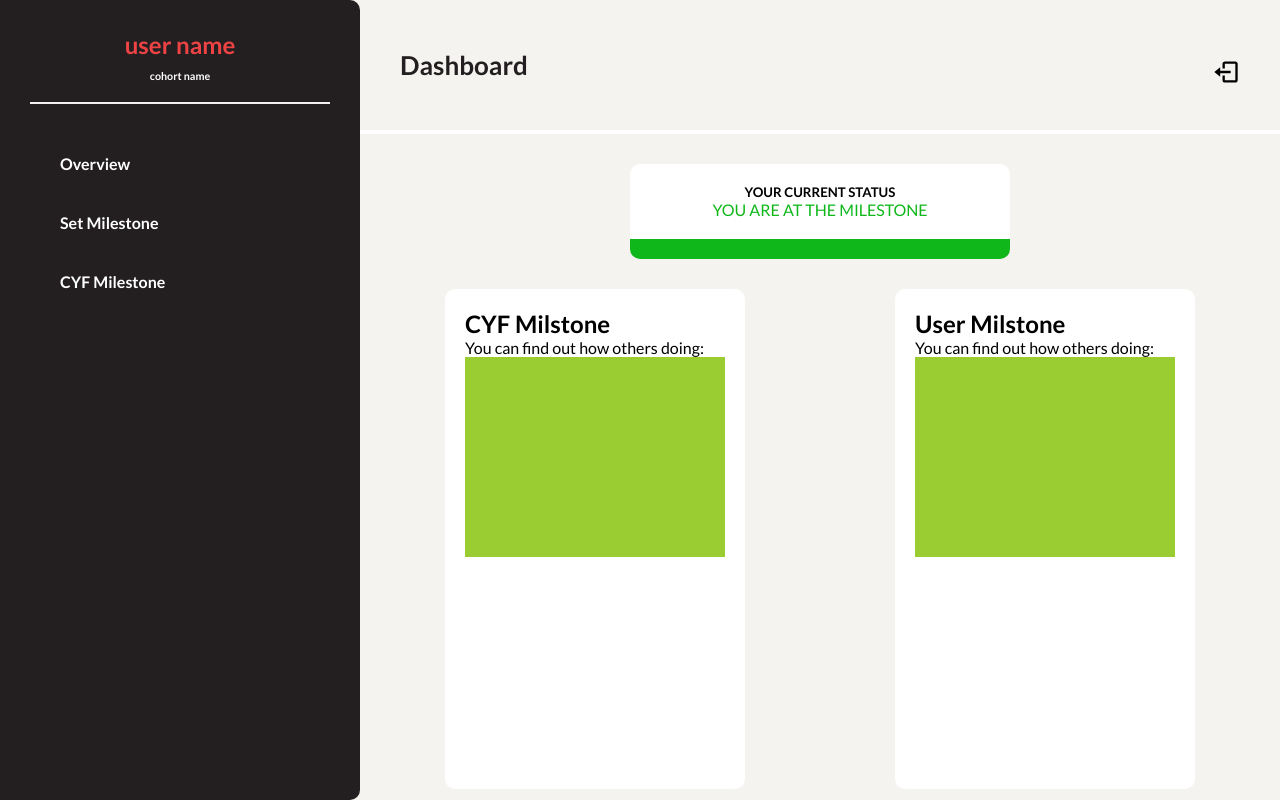
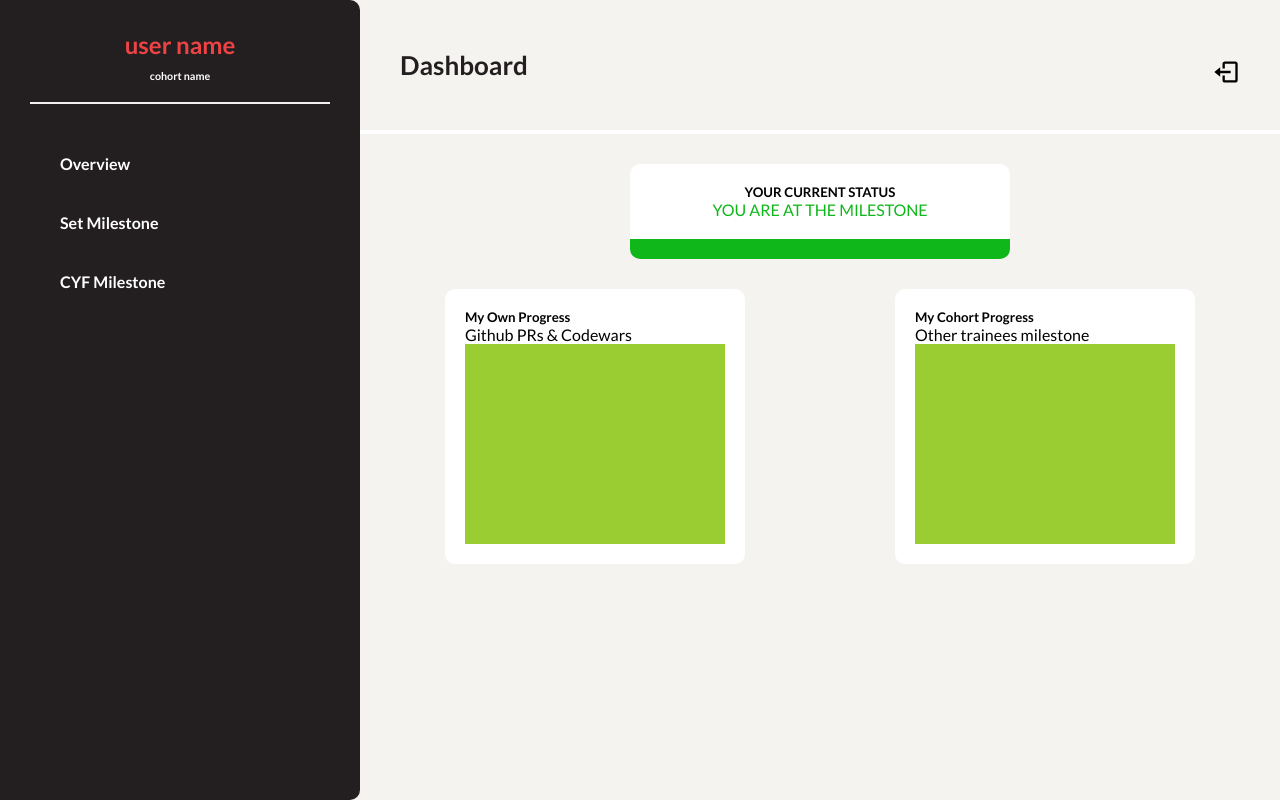
Before and after one commit to Doris-Siu/in-a-class-of-our-own, a React (Create React App) app in the folder client/: page /dashboard in a window 1280 px wide. Built offline with nearby package versions, Linux system fonts and the light colour scheme.

Commit message:
added style for charts div

```diff
--- a/client/src/pages/Dashboard/Components/Overview/Overview.css
+++ b/client/src/pages/Dashboard/Components/Overview/Overview.css
@@ -22,8 +22,10 @@
 	color: rgb(15, 183, 26);
 	padding: 0;
 	margin: 0;
-	font-size: 16px;
+
 }
+
+.overview p {font-size: 16px;}
 
 .charts-container {
 	/* margin: 50px auto; */
@@ -31,7 +33,6 @@
 
 .chart-card {
 	width: 240px;
-	height: 500px;
 }
 
 .chart-card > div > div {
@@ -43,7 +44,6 @@
 @media only screen and (min-width: 900px) {
 	.overview {
 		padding: 10px;
-		/* flex-direction: row; */
 		/* grid-area: main; */
 	}
 
--- a/client/src/pages/Dashboard/Components/Overview/Overview.js
+++ b/client/src/pages/Dashboard/Components/Overview/Overview.js
@@ -12,15 +12,15 @@ const Overview = () => {
 			<div className="charts-container">
 				<div className="card chart-card">
 					<div>
-						<h2>CYF Milstone</h2>
-						<p>You can find out how others doing:</p>
+						<h5>My Own Progress</h5>
+						<p>Github PRs & Codewars</p>
 						<div></div>
 					</div>
 				</div>
 				<div className="card chart-card">
 					<div>
-						<h2>User Milstone</h2>
-						<p>You can find out how others doing:</p>
+						<h5>My Cohort Progress</h5>
+						<p>Other trainees milestone</p>
 						<div></div>
 					</div>
 				</div>
```
